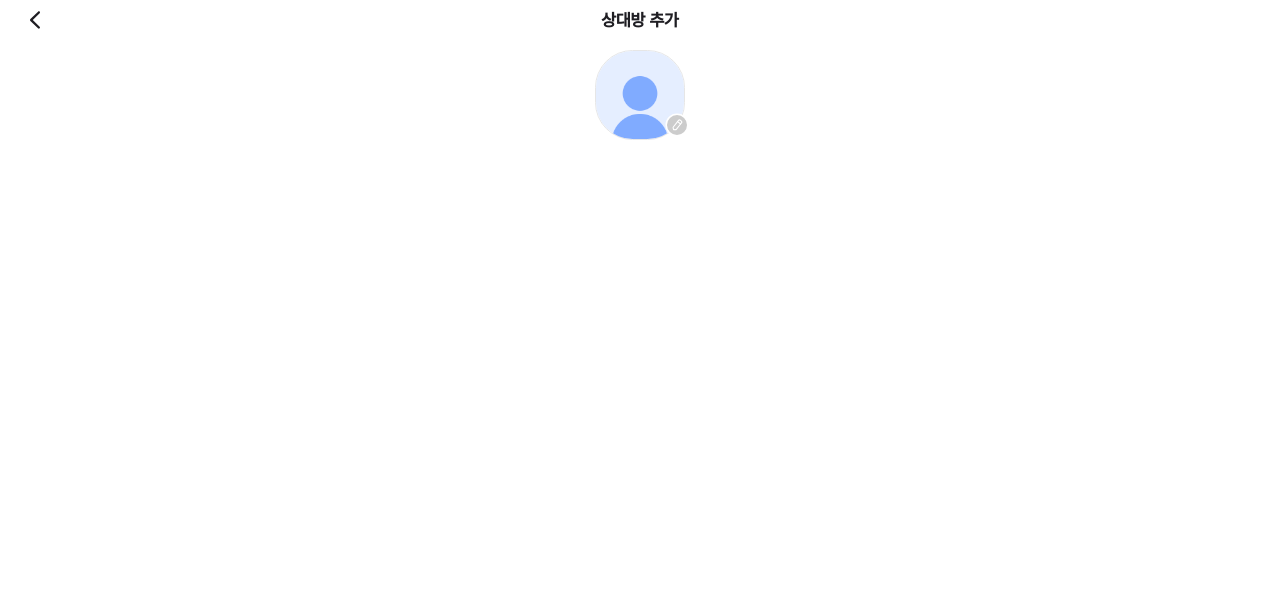
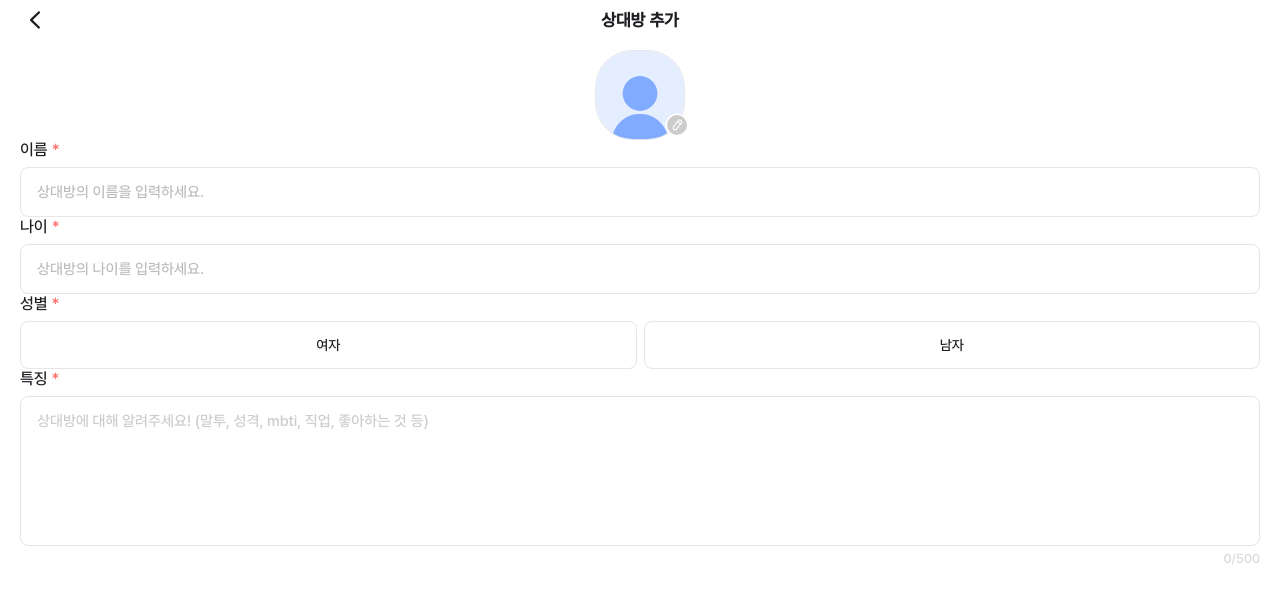
Before and after one commit to Legend-Situation/Mimic_Front, a React (Create React App) app: page /addPartner in a window 1280 px wide. Shown: the top 602 px of the page. Built offline with nearby package versions, Linux system fonts and the light colour scheme.

Commit message:
ADD :: 특징 작성 인풋

```diff
--- /dev/null
+++ b/src/components/common/GenderButton/index.tsx
@@ -0,0 +1,20 @@
+import React from 'react';
+import * as _ from './style';
+
+interface GenderButtonProps {
+  value: string;
+  state?: boolean;
+  onClick: () => void;
+}
+
+const GenderButton = ({ value, state = false, onClick }: GenderButtonProps) => {
+  return (
+    <_.GenderButton_Container>
+      <_.GenderButton_Button state={state} onClick={onClick}>
+        {value}
+      </_.GenderButton_Button>
+    </_.GenderButton_Container>
+  );
+};
+
+export default GenderButton;
--- /dev/null
+++ b/src/components/common/GenderButton/style.ts
@@ -0,0 +1,25 @@
+import { theme } from 'lib/utils/style/theme';
+import styled from 'styled-components';
+
+export const GenderButton_Container = styled.div`
+  display: flex;
+  justify-content: center;
+  align-items: center;
+  width: 100vw;
+`;
+
+export const GenderButton_Button = styled.button<{ state: boolean }>`
+  width: 100%;
+  height: 48px;
+  display: flex;
+  padding: 14px 59px;
+  display: flex;
+  justify-content: center;
+  align-items: center;
+  background-color: ${({ state }) => (state ? theme.primary[6] : theme.gray.white)};
+  color: ${({ state }) => (state ? theme.gray.white : theme.gray.black)};
+  border-radius: 8px;
+  border: 1.5px solid ${theme.gray[100]};
+  font-size: 14px;
+  font-weight: 500;
+`;
--- a/src/components/common/ProfileLayout/index.tsx
+++ b/src/components/common/ProfileLayout/index.tsx
@@ -11,7 +11,7 @@ const ProfileLayout = ({ show }: ProfileLayoutProps) => {
   return (
     <_.ProfileLayout_Layout>
       <_.ProfileLayout_Container>
-        <_.ProfileLayout_Image src={Profile} alt="Profile" />
+        <_.ProfileLayout_Image src={Profile} />
         <_.ProfileLayout_ProfileEdit show={show}>
           <ProfileEdit />
         </_.ProfileLayout_ProfileEdit>
--- a/src/components/common/ProfileLayout/style.ts
+++ b/src/components/common/ProfileLayout/style.ts
@@ -2,7 +2,7 @@ import { theme } from 'lib/utils/style/theme';
 import styled from 'styled-components';
 
 export const ProfileLayout_Layout = styled.div`
-  width: 100vw;
+  width: 100%;
   display: flex;
   justify-content: center;
   align-items: center;
@@ -29,5 +29,5 @@ export const ProfileLayout_ProfileEdit = styled.div<{ show: boolean }>`
 position: absolute;
 bottom: -1px;
 right: -4px;
-display: ${({ show }) => (show ? 'block' : 'none')};  // show에 따라 display 설정
+display: ${({ show }) => (show ? 'block' : 'none')};
 `;
--- a/src/pages/AddPartner/index.tsx
+++ b/src/pages/AddPartner/index.tsx
@@ -1,17 +1,91 @@
-import React from 'react';
+import React, { useState } from 'react';
+
 import * as _ from './style';
-import ButtonLayout from 'components/common/ButtonLayout';
 import MainHeader from 'components/Headers/MainHeader';
-import ProfileLayout from 'components/common/ProfileLayout'
-
+import ProfileLayout from 'components/common/ProfileLayout';
+import InputLayout from 'components/common/InputLayout';
+import GenderButton from 'components/common/GenderButton';
 
 const AddPartner = () => {
+  const [inputs, setInputs] = useState({
+    id: '',
+    password: '',
+    name: '',
+    age: '',
+    gender: '',
+    traits: ''
+  });
+
+  const handleInputValue = (e: React.ChangeEvent<HTMLInputElement>) => {
+    const { name, value } = e.target;
+    setInputs({
+      ...inputs,
+      [name]: value
+    });
+  };
+
+  const handleTraitsChange = (e: React.ChangeEvent<HTMLTextAreaElement>) => {
+    const { value } = e.target;
+    if (value.length <= 500) {
+      setInputs({
+        ...inputs,
+        traits: value
+      });
+    }
+  };
+
+  const handleGenderSelect = (gender: string) => {
+    setInputs({
+      ...inputs,
+      gender
+    });
+  };
+
+  const traitsLength = inputs.traits.length; // 글자 수 계산
+
   return (
-    <_.AddPartner_Container>
-      <MainHeader title="상대방 추가"/>
-      <ProfileLayout show={true}/>
-
-    </_.AddPartner_Container>
+    <_.AddPartner_Layout>
+      <MainHeader title="상대방 추가" />
+      <_.AddPartner_Container>
+        <ProfileLayout show={true} />
+        <InputLayout
+          value={inputs.name}
+          name="name"
+          title="이름"
+          placeholder="상대방의 이름을 입력하세요."
+          onChange={handleInputValue}
+        />
+        <InputLayout
+          value={inputs.age}
+          name="age"
+          title="나이"
+          placeholder="상대방의 나이를 입력하세요."
+          onChange={handleInputValue}
+        />
+        <_.AddPartner_GenderLayout>
+          <_.AddPartner_Label>성별</_.AddPartner_Label>
+          <_.AddPartner_GenderGroup>
+            <GenderButton
+              value="여자"
+              state={inputs.gender === 'female'}
+              onClick={() => handleGenderSelect('female')}
+            />
+            <GenderButton
+              value="남자"
+              state={inputs.gender === 'male'}
+              onClick={() => handleGenderSelect('male')}
+            />
+          </_.AddPartner_GenderGroup>
+        </_.AddPartner_GenderLayout>
+        <_.AddPartner_Label>특징</_.AddPartner_Label>
+        <_.AddPartner_TraitsInput
+          placeholder="상대방에 대해 알려주세요! (말투, 성격, mbti, 직업, 좋아하는 것 등)"
+          value={inputs.traits}
+          onChange={handleTraitsChange}
+        />
+        <_.CharCount>{traitsLength}/500</_.CharCount>
+      </_.AddPartner_Container>
+    </_.AddPartner_Layout>
   );
 };
 
--- a/src/pages/AddPartner/style.ts
+++ b/src/pages/AddPartner/style.ts
@@ -1,51 +1,74 @@
+import styled from 'styled-components';
 import { theme } from 'lib/utils/style/theme';
-import styled from 'styled-components';
 
-export const AddPartner_Container = styled.div`
+export const AddPartner_Layout = styled.div`
   width: 100vw;
   height: 100vh;
   display: flex;
   flex-direction: column;
 `;
 
-export const AddPartner_Profile = styled.div`
-width: 100px;
-height: 100px;
-`
-
-export const Auth_Title_Highlight = styled.span`
-  font-size: 30px;
-  font-weight: 400;
-  font-family: 'Pretendard-Bold';
-  text-indent: -15px;
-  color: ${theme.primary[6]};
+export const AddPartner_Container = styled.div`
+  width: 100%;
+  height: 100%;
+  padding: 0 20px;
+  display: flex;
+  flex-direction: column;
 `;
 
-export const Auth_MainImg = styled.div`
-  text-align: center;
-  margin-top: 100px;
-  margin-bottom: 100px;
+export const AddPartner_GenderLayout = styled.div`
+  width: 100%;
+  gap: 8px;
 `;
 
-export const Auth_MainImg_Bubble = styled.div`
-  position: absolute;
-  top: 50%;
-  right: 0;
-  transform: translate(0%, -50%);
-  z-index: -1;
+export const AddPartner_Label = styled.label`
+  display: block;
+  margin-bottom: 8px;
+  font-size: 16px;
+  font-weight: 500;
+  color: ${theme.gray.black};
+
+  &::after {
+    content: ' *';
+    color: ${theme.sub.red};
+  }
 `;
 
-export const Auth_Buttons = styled.div`
+export const AddPartner_GenderGroup = styled.div`
   display: flex;
-  flex-direction: column;
-  justify-content: center;
+  justify-content: space-between;
   align-items: center;
-  gap: 8px;
-  font-size: 14px;
-  color: ${theme.gray[400]};
+  width: 100%;
+  gap: 7px;
 `;
 
-export const Auth_Buttons_Register = styled.div`
-  font-size: 16px;
+export const AddPartner_TraitsInput = styled.textarea`
+  display: flex;
+  height: 160px;
+  padding: 15px 16px;
+  border-radius: 8px;
+  border: 1px solid ${theme.gray[100]};
   color: ${theme.gray.black};
+  font-size: 15px;
+  font-weight: 500;
+  resize: none;
+  max-width: 100%;
+  max-height: 150px;
+  width: 100%;
+  height: 150px;
+  &:focus {
+    border-color: ${theme.primary[6]};
+    outline: none;
+  }
+  &::placeholder {
+    color: ${theme.gray[300]};
+
+  }
 `;
+
+export const CharCount = styled.div`
+  text-align: right;
+  color: ${theme.gray[200]};
+  font-size: 13px;
+  margin-top: 5px;
+`;
```
